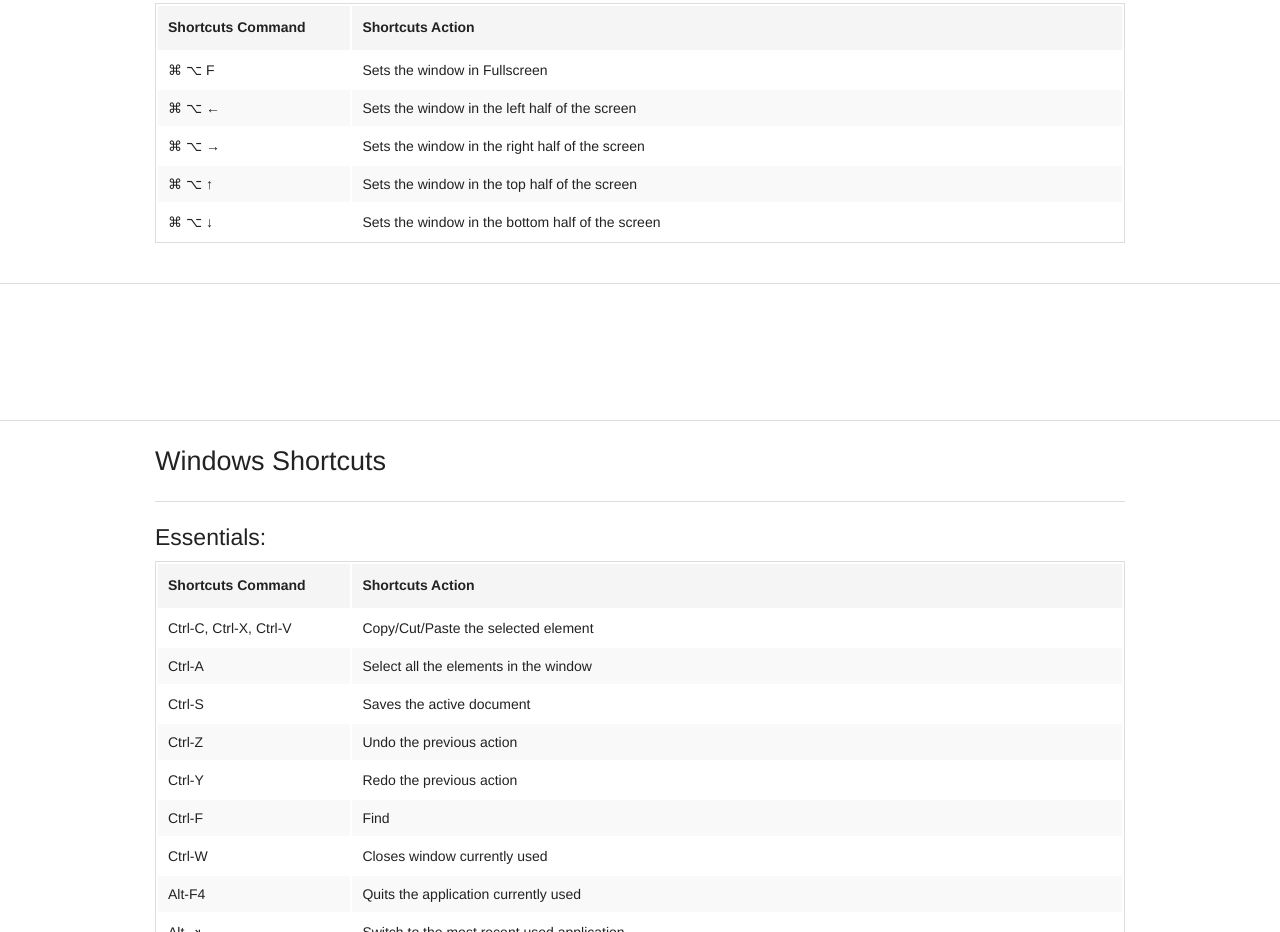
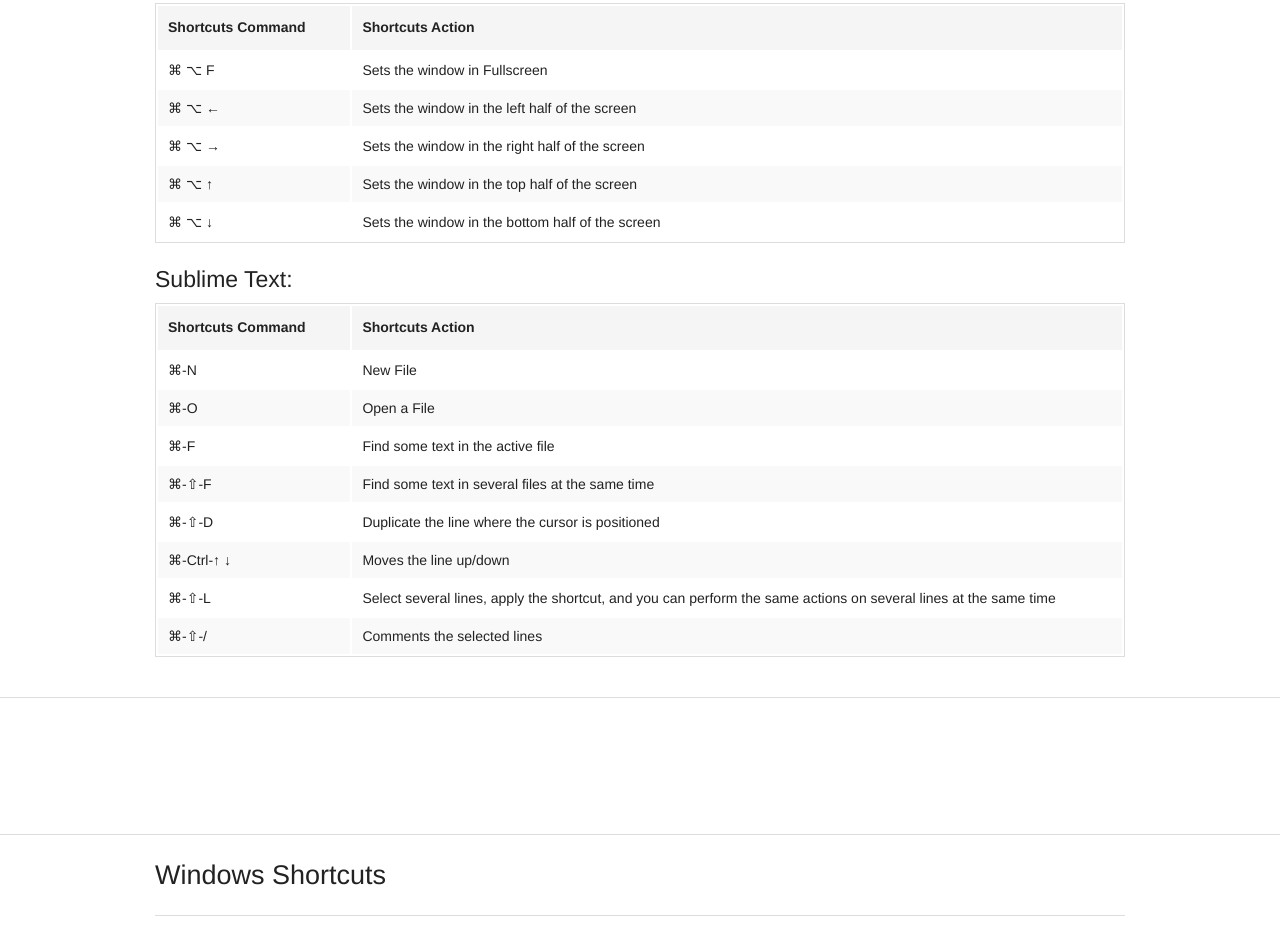
Before and after one commit to lilianjallageas/shortcutlist.net, a plain HTML site: page index.html in a window 1280 px wide. Shown: the part 1482-2414 px from the top of the page. Drawn offline with Linux system fonts and the light colour scheme.

Commit message:
- Added "Sublime Text" shortcuts for Mac

```diff
--- a/index.html
+++ b/index.html
@@ -39,6 +39,7 @@
 							<li><a href="#mac_screenshots" translate>{{'NAV_SCREENSHOTS'}}</a></li>
 							<li><a href="#mac_chrome" translate>{{'NAV_CHROME_MAC'}}</a></li>
 							<li><a href="#mac_spectacle" translate>{{'NAV_SPECTACLE'}}</a></li>
+							<li><a href="#mac_sublime" translate>{{'NAV_SUBLIME'}}</a></li>
 						</ul>
 					</li>
 					<li class="divider"></li>
@@ -168,6 +169,28 @@
 				</tbody>
 			</table>
 
+			<a name="mac_sublime"></a>
+			<h4 translate>{{'NAV_SUBLIME'}}:</h4>
+			<table width="100%">
+				<thead>
+					<tr>
+						<th width="20%" translate>{{'SHORTCUTS_CMD'}}</th>
+						<th width="80%">
+							<div class="row">
+								<div class="small-8 columns" translate>{{'SHORTCUTS_ACTION'}}</div>
+								<!--div class="small-4 columns"><input ng-model="search_mac_sublime.action" placeholder="Search an action..."></div-->
+							</div>
+						</th>
+					</tr>
+				</thead>
+				<tbody>
+					<tr ng-repeat="x in shortcuts | filter:{os:'mac'} | filter:{use:'sublime'} | filter:search_mac_sublime:strict">
+						<td ng-bind-html="x.cmd | unsafe "></td>
+						<td translate="{{x.action}}"></td>
+					</tr>
+				</tbody>
+			</table>
+
 		</div>
 	</div>
 
--- a/json/lang/locale-en.json
+++ b/json/lang/locale-en.json
@@ -9,6 +9,7 @@
 	"NAV_CHROME_MAC"       :"Chrome for Mac",
 	"NAV_CHROME_WIN"       :"Chrome for Windows",
 	"NAV_SPECTACLE"        :"Spectacle for Mac",
+	"NAV_SUBLIME"          :"Sublime Text",
 	"SPECTACLE_SUB"        :"<a href='http://spectacleapp.com/' target='_blank'>Spectacle</a> is an amazing tool that enhances your Mac shortcuts",
 	"SHORTCUTS_MAC"        :"Mac Shortcuts",
 	"SHORTCUTS_WIN"        :"Windows Shortcuts",
@@ -41,5 +42,13 @@
 	"SHCT_SCR_TOP"         :"Sets the window in the top half of the screen",
 	"SHCT_SCR_BOTTOM"      :"Sets the window in the bottom half of the screen",
 	"SHCT_SHOW_DESK"       :"Shows the desktop",
-	"SHCT_OPEN_EXPL"       :"Opens Windows Explorer"
+	"SHCT_OPEN_EXPL"       :"Opens Windows Explorer",
+	"SUBL_NEW"             :"New File",
+	"SUBL_OPEN"            :"Open a File",
+	"SUBL_FIND"            :"Find some text in the active file",
+	"SUBL_FIND_IN_FILES"   :"Find some text in several files at the same time",
+	"SUBL_DUPL_LINE"       :"Duplicate the line where the cursor is positioned",
+	"SUBL_MOVE_LINE"       :"Moves the line up/down",
+	"SUBL_MULTI_LINE"      :"Select several lines, apply the shortcut, and you can perform the same actions on several lines at the same time",
+	"SUBL_COMMENT"         :"Comments the selected lines"
 }
--- a/json/shortcuts.json
+++ b/json/shortcuts.json
@@ -11,21 +11,36 @@
 			{"os":"mac","use":"general",    "cmd":"&#8984;-M",                        "action":"SHCT_MINIMIZE"},
 			{"os":"mac","use":"general",    "cmd":"&#8984;-W",                        "action":"SHCT_CLOSE_WIN"},
 			{"os":"mac","use":"general",    "cmd":"&#8984;-Q",                        "action":"SHCT_CLOSE_APP"},
+
 			{"os":"mac","use":"screenshot", "cmd":"&#8984;-&#8679;-3",                "action":"SHCT_SCR_SHOT1"},
 			{"os":"mac","use":"screenshot", "cmd":"&#8984;-&#8679;-4",                "action":"SHCT_SCR_SHOT2"},
 			{"os":"mac","use":"screenshot", "cmd":"&#8984;-Ctrl-&#8679;-3",           "action":"SHCT_SCR_SHOT3"},
 			{"os":"mac","use":"screenshot", "cmd":"&#8984;-Ctrl-&#8679;-4",           "action":"SHCT_SCR_SHOT4"},
+
 			{"os":"mac","use":"chrome",     "cmd":"&#8984;-N",                        "action":"SHCT_NEW_WIN"},
 			{"os":"mac","use":"chrome",     "cmd":"&#8984;-T",                        "action":"SHCT_NEW_TAB"},
 			{"os":"mac","use":"chrome",     "cmd":"&#8984;-W",                        "action":"SHCT_CLOSE_TAB"},
 			{"os":"mac","use":"chrome",     "cmd":"&#8984;-&#8679;-T",                "action":"SHCT_LAST_TAB"},
 			{"os":"mac","use":"chrome",     "cmd":"&#8984;-R",                        "action":"SHCT_RELOAD"},
 			{"os":"mac","use":"chrome",     "cmd":"&#8984;-&#8679;-N",                "action":"SHCT_NEW_PRIV_WIN"},
+
 			{"os":"mac","use":"spectacle",  "cmd":"&#8984; &#8997; F",                "action":"SHCT_SCR_FULL"},
 			{"os":"mac","use":"spectacle",  "cmd":"&#8984; &#8997; &#8592",           "action":"SHCT_SCR_LEFT"},
 			{"os":"mac","use":"spectacle",  "cmd":"&#8984; &#8997; &#8594",           "action":"SHCT_SCR_RIGHT"},
 			{"os":"mac","use":"spectacle",  "cmd":"&#8984; &#8997; &#8593",           "action":"SHCT_SCR_TOP"},
 			{"os":"mac","use":"spectacle",  "cmd":"&#8984; &#8997; &#8595",           "action":"SHCT_SCR_BOTTOM"},
+
+			{"os":"mac","use":"sublime",    "cmd":"&#8984;-N",                        "action":"SUBL_NEW"},
+			{"os":"mac","use":"sublime",    "cmd":"&#8984;-O",                        "action":"SUBL_OPEN"},
+			{"os":"mac","use":"sublime",    "cmd":"&#8984;-F",                        "action":"SUBL_FIND"},
+			{"os":"mac","use":"sublime",    "cmd":"&#8984;-&#8679;-F ",               "action":"SUBL_FIND_IN_FILES"},
+			{"os":"mac","use":"sublime",    "cmd":"&#8984;-&#8679;-D ",               "action":"SUBL_DUPL_LINE"},
+			{"os":"mac","use":"sublime",    "cmd":"&#8984;-Ctrl-&#8593; &#8595; ",    "action":"SUBL_MOVE_LINE"},
+			{"os":"mac","use":"sublime",    "cmd":"&#8984;-&#8679;-L",                "action":"SUBL_MULTI_LINE"},
+			{"os":"mac","use":"sublime",    "cmd":"&#8984;-&#8679;-/",                "action":"SUBL_COMMENT"},
+
+
+
 			{"os":"win","use":"general",    "cmd":"Ctrl-C, Ctrl-X, Ctrl-V",           "action":"SHCT_CCP"},
 			{"os":"win","use":"general",    "cmd":"Ctrl-A",                           "action":"SHCT_SEL_ALL"},
 			{"os":"win","use":"general",    "cmd":"Ctrl-S",                           "action":"SHCT_SAVE"},
@@ -37,6 +52,7 @@
 			{"os":"win","use":"general",    "cmd":"Alt-&#8677;",                      "action":"SHCT_SWITCH"},
 			{"os":"win","use":"general",    "cmd":"Windows key + D",                  "action":"SHCT_SHOW_DESK"},
 			{"os":"win","use":"general",    "cmd":"Windows key + E",                  "action":"SHCT_OPEN_EXPL"},
+
 			{"os":"win","use":"chrome",     "cmd":"Ctrl-N",                           "action":"SHCT_NEW_WIN"},
 			{"os":"win","use":"chrome",     "cmd":"Ctrl-T",                           "action":"SHCT_NEW_TAB"},
 			{"os":"win","use":"chrome",     "cmd":"Ctrl-W",                           "action":"SHCT_CLOSE_TAB"},
```
Also changed, not shown: json/lang/locale-fr.json (+10 -1 lines), json/shortcuts_newFormat.json (deleted, +0 -32 lines).
